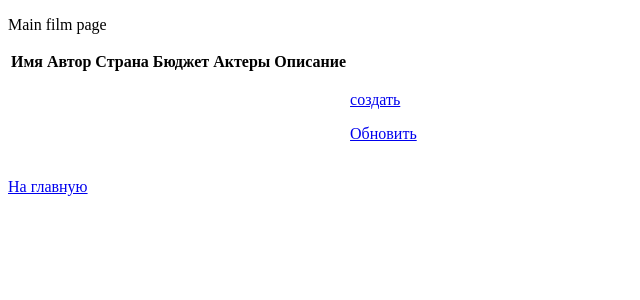
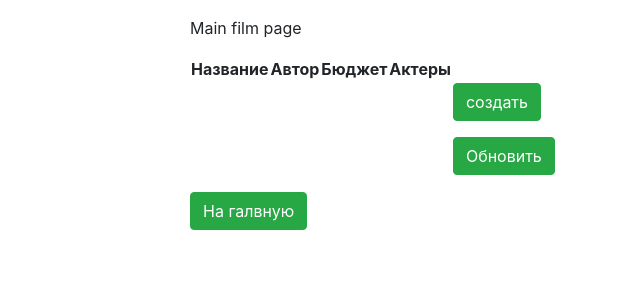
Before and after one commit to Romashka19/Framework, a PHP site: page /films/ in a window 1280 px wide. Shown: the top 300 px of the page, without its empty margins (0-640 px from the left). Run offline with PHP 8.4, Linux system fonts and the light colour scheme; data that the repository does not hold is empty.

Commit message:
git push

```diff
--- a/frame.test/app/Controllers/FilmsController.php
+++ b/frame.test/app/Controllers/FilmsController.php
@@ -9,6 +9,9 @@ use System\Database;
 class FilmsController extends Controller
 {
     public function index(){
+
+        $db = Database::getInstance();
+        $db->select('films');
         $db = new Database;
 
         $this->view->render('Главная film');
--- a/frame.test/front-end/films/create.php
+++ b/frame.test/front-end/films/create.php
@@ -1,14 +1,10 @@
 <form>
     <ul>
-        <li><label>Имя<input type="textarea" name="name" ></label></li>
+        <li><label>Название<input type="textarea" name="name" ></label></li>
         <li><label>Автор<input type="textarea" name="name" ></label></li>
         <li><label>Актеры<input type="textarea" name="name" ></label></li>
         <li><label>Бюджет<input type="textarea" name="name" ></label></li>
-        <li><label>Страна<input type="textarea" name="name" ></label></li>
-        <li><label>Описание<input type="textarea" name="name" ></label></li>
     </ul>
-
-
 </form>
 <p><a href="/../films/">Назад</a></p>
 <input type="submit" name="Submit" value="Add">
--- a/frame.test/front-end/films/index.php
+++ b/frame.test/front-end/films/index.php
@@ -1,25 +1,20 @@
 <p>Main film page</p>
 <table>
     <tr>
-        <th>Имя</th>
+        <th>Название</th>
         <th>Автор</th>
-        <th>Страна</th>
         <th>Бюджет</th>
         <th>Актеры</th>
-        <th>Описание</th>
         <th></th>
     </tr>
     <tr>
-
-        <td></td>
-        <td></td>
         <td></td>
         <td></td>
         <td></td>
         <td></td>
         <td>
-        <p><a href="/../films/create">создать</a></p>
-            <p><a href="/../films/update">Обновить</a></p></td>
+            <p><a type="button" class="btn btn-success" href="/../films/create">создать</a></p>
+            <p><a type="button" class="btn btn-success" href="/../films/update">Обновить</a></p></td>
     </tr>
 </table>
-<p><a href="/../">На главную</a></p>
+<a type="button" class="btn btn-success" href="/../">На галвную</a>
--- a/frame.test/front-end/films/update.php
+++ b/frame.test/front-end/films/update.php
@@ -1,11 +1,9 @@
 <form>
     <ul>
-        <li><label>Имя<input type="textarea" name="name" ></label></li>
+        <li><label>Название<input type="textarea" name="name" ></label></li>
         <li><label>Автор<input type="textarea" name="name" ></label></li>
         <li><label>Актеры<input type="textarea" name="name" ></label></li>
         <li><label>Бюджет<input type="textarea" name="name" ></label></li>
-        <li><label>Страна<input type="textarea" name="name" ></label></li>
-        <li><label>Описание<input type="textarea" name="name" ></label></li>
     </ul>
 
 </form>
--- a/frame.test/front-end/layout/default.php
+++ b/frame.test/front-end/layout/default.php
@@ -1,10 +1,15 @@
 <!doctype html>
 <html lang="en">
 <head>
+    <link rel="stylesheet" href="https://stackpath.bootstrapcdn.com/bootstrap/4.3.1/css/bootstrap.min.css" integrity="sha384-ggOyR0iXCbMQv3Xipma34MD+dH/1fQ784/j6cY/iJTQUOhcWr7x9JvoRxT2MZw1T" crossorigin="anonymous">
     <meta charset="UTF-8">
     <title><?php echo $title; ?></title>
 </head>
 <body>
-<p> <?php echo $content; ?></p>
+<div style="width: 900px;  margin: 0 auto">
+    <div style="float: left; width: 200px;"></div>
+    <div><p><?php echo $content; ?></p></div>
+    <div style="float: right; width: 200px;"></div>
+</div>
 </body>
 </html>
--- a/frame.test/index.php
+++ b/frame.test/index.php
@@ -5,10 +5,11 @@ use system\Route;
 require 'system/Debug.php';
 
 spl_autoload_register(function ($class){
-    $path = str_replace('\\','/',$class.'.php');
-    if(file_exists($path)){
+    //$path = str_replace('\\','/',$class.'.php');
+    include str_replace('\\','/',$class.'.php');
+    /*if(file_exists($path)){
         require $path;
-    }
+    }*/
 
 });
 
--- a/frame.test/system/Route.php
+++ b/frame.test/system/Route.php
@@ -4,6 +4,7 @@
 namespace System;
 
 use System\Errors;
+
 
 class Route
 {
@@ -12,7 +13,8 @@ class Route
 
 
     public function __construct(){
-        $arr = require 'request/routes.php';
+        $arr = require __DIR__.'/../request/routes.php';
+
         foreach ($arr as $key => $val){
             $this->add($key, $val);
         }
--- a/frame.test/system/View.php
+++ b/frame.test/system/View.php
@@ -16,13 +16,13 @@ class View
         $this->path = $route['controller'].'/'.$route['action'];
     }
 
-   public function render($title, $vars = []){
+    public function render($title, $vars = []){
         extract($vars);
 
         ob_start();
-        require 'front-end/'.$this->path.'.php';
+        require __DIR__.'/../front-end/'.$this->path.'.php';
         $content = ob_get_clean();
-        require 'front-end/layout/'.$this->layout.'.php';
+        require __DIR__.'/../front-end/layout/'.$this->layout.'.php';
     }
 
     /*public function redirect($url){
```
Also changed, not shown: frame.test/system/Database.php (+50 -5 lines), frame.test/public/index.php (line endings or trailing spaces).
